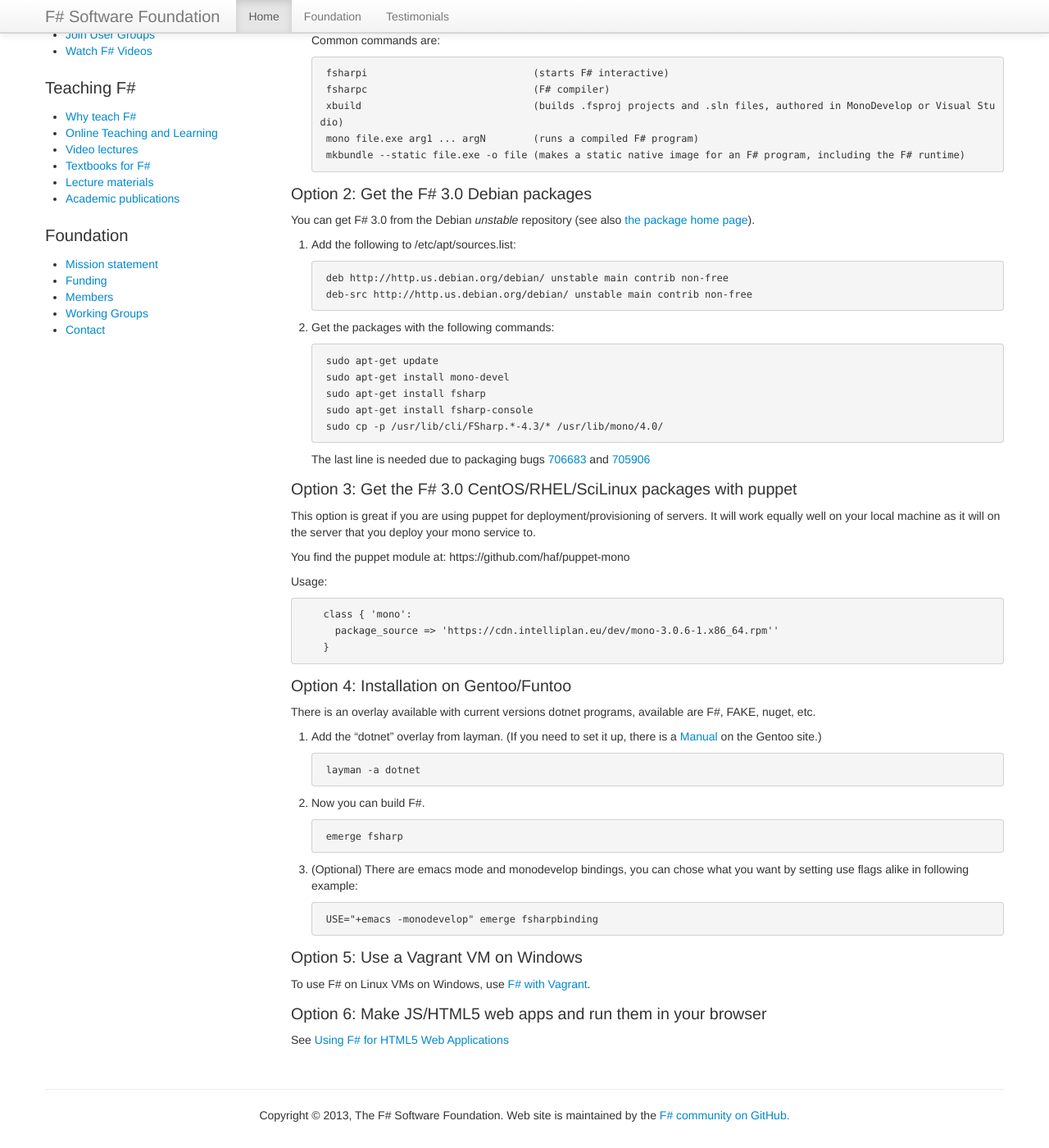
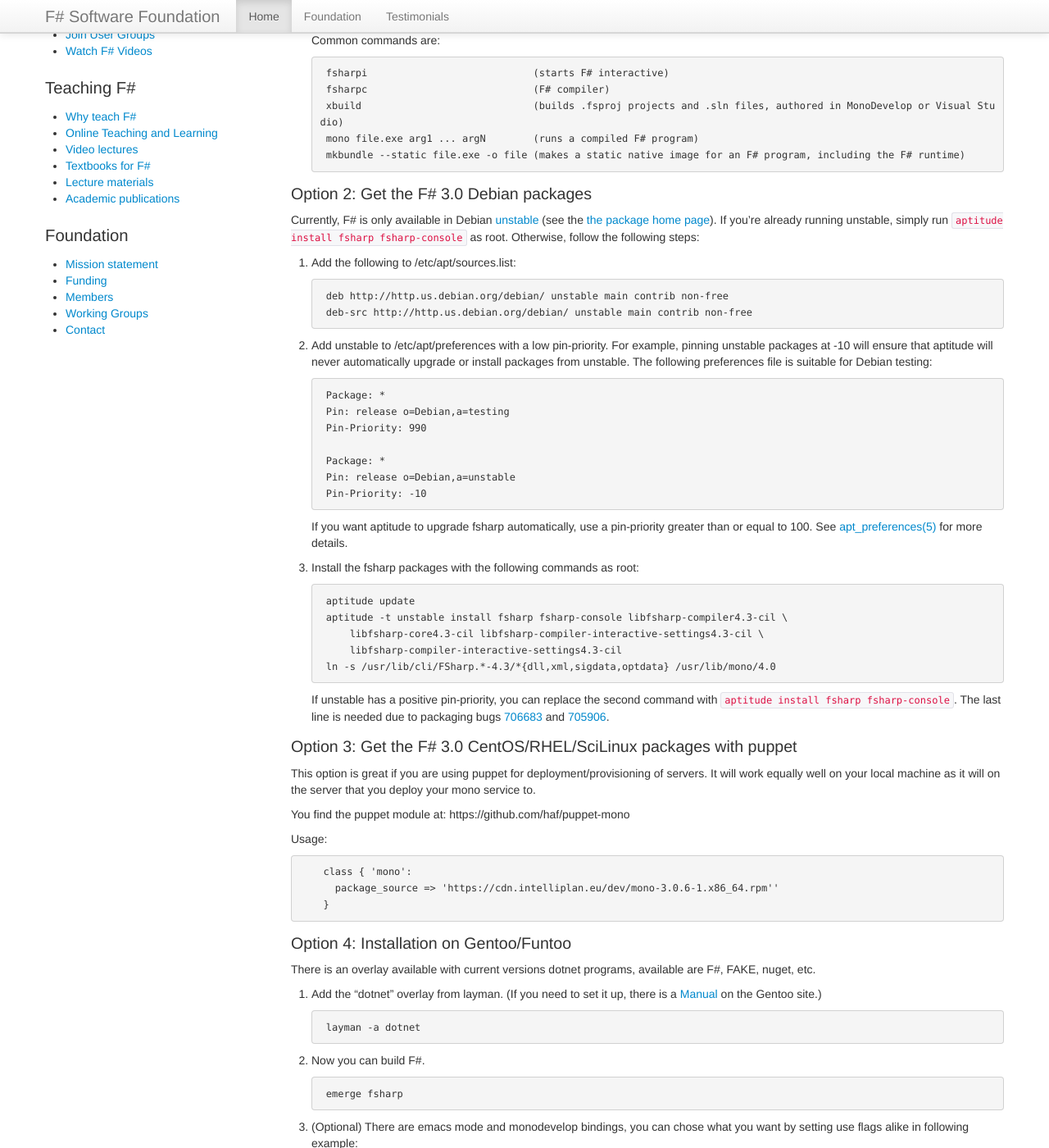
Before and after one commit to fsharp/fsharp.org, a Jekyll site: the page built from use/linux/index.md, in a window 1280 px wide and 1400 px high, scrolled down 743 px. Shown: the whole window at 82% size. Built offline with Jekyll 4.4.1, drawn with Linux system fonts in a browser that asks for light colours; nearby versions of some CDN libraries; some web fonts are replaced; comment, search, counter and statistics services are not loaded.

Commit message:
Added pinning instructions to Debian section
The old Debian section instructed the user to add unstable to
/etc/apt/sources.list and then run apt-get install fsharp
fsharp-console. Without explicitly pinning unstable in
/etc/apt/preferences to a priority lower than that of the target
release, this method would upgrade the user's system to Debian unstable.

```diff
--- a/use/linux/index.md
+++ b/use/linux/index.md
@@ -49,22 +49,44 @@
 
 ### Option 2: Get the F# 3.0 Debian packages
 
-You can get F# 3.0 from the Debian *unstable* repository (see also [the package home page](http://packages.qa.debian.org/f/fsharp.html)).
+Currently, F# is only available in Debian [unstable](http://www.debian.org/releases/sid/)
+(see the [the package home page](http://packages.qa.debian.org/f/fsharp.html)).
+If you're already running unstable, simply run `aptitude install fsharp fsharp-console` as root.
+Otherwise, follow the following steps:
 
 1. Add the following to /etc/apt/sources.list:
 
         deb http://http.us.debian.org/debian/ unstable main contrib non-free
         deb-src http://http.us.debian.org/debian/ unstable main contrib non-free
 
-2. Get the packages with the following commands:
+2. Add unstable to /etc/apt/preferences with a low pin-priority. For
+   example, pinning unstable packages at -10 will ensure that aptitude
+   will never automatically upgrade or install packages from unstable.
+   The following preferences file is suitable for Debian testing:
 
-        sudo apt-get update
-        sudo apt-get install mono-devel
-        sudo apt-get install fsharp
-        sudo apt-get install fsharp-console
-        sudo cp -p /usr/lib/cli/FSharp.*-4.3/* /usr/lib/mono/4.0/
+        Package: *
+        Pin: release o=Debian,a=testing
+        Pin-Priority: 990
 
-   The last line is needed due to packaging bugs [706683](http://bugs.debian.org/cgi-bin/bugreport.cgi?bug=706683) and [705906](http://bugs.debian.org/cgi-bin/bugreport.cgi?bug=705906)
+        Package: *
+        Pin: release o=Debian,a=unstable
+        Pin-Priority: -10
+
+   If you want aptitude to upgrade fsharp automatically, use a pin-priority
+   greater than or equal to 100. See [apt_preferences(5)](http://manpages.debian.net/cgi-bin/man.cgi?sektion=5&query=apt_preferences&apropos=0&manpath=sid&locale=en)
+   for more details.
+
+3. Install the fsharp packages with the following commands as root:
+
+        aptitude update
+        aptitude -t unstable install fsharp fsharp-console libfsharp-compiler4.3-cil \
+            libfsharp-core4.3-cil libfsharp-compiler-interactive-settings4.3-cil \
+            libfsharp-compiler-interactive-settings4.3-cil
+        ln -s /usr/lib/cli/FSharp.*-4.3/*{dll,xml,sigdata,optdata} /usr/lib/mono/4.0
+
+   If unstable has a positive pin-priority, you can replace the second
+   command with `aptitude install fsharp fsharp-console`.
+   The last line is needed due to packaging bugs [706683](http://bugs.debian.org/cgi-bin/bugreport.cgi?bug=706683) and [705906](http://bugs.debian.org/cgi-bin/bugreport.cgi?bug=705906).
 
 ### Option 3: Get the F# 3.0 CentOS/RHEL/SciLinux packages with puppet
 
```
